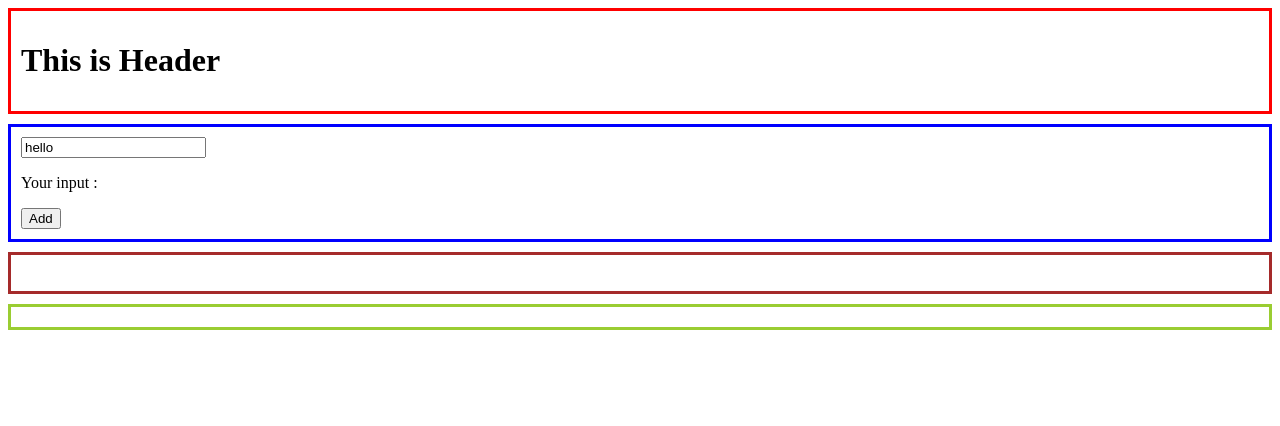
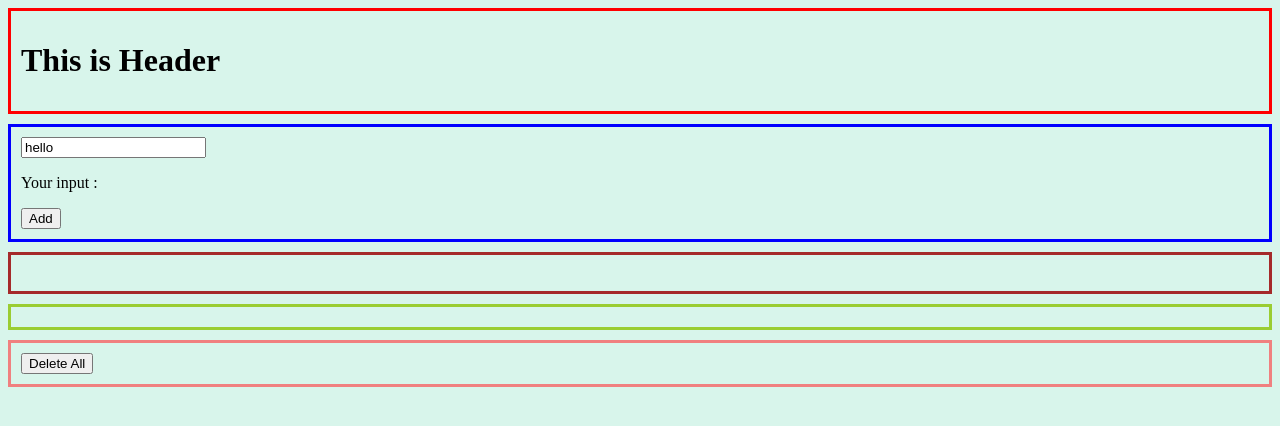
Before and after one commit to fukugit/todo-list-vue3, a Vue app: page / in a window 1280 px wide. Shown: the top 426 px of the page. Built offline with nearby package versions, Linux system fonts and the light colour scheme.

Commit message:
Add remove function

```diff
--- a/src/App.vue
+++ b/src/App.vue
@@ -5,7 +5,9 @@
   <!-- props -->
   <TodoSave :message="message"></TodoSave>
   <!-- props -->
-  <TodoList :message="message"></TodoList>
+  <TodoList :message="message" :allMessageRemovedFlag="allMessageRemovedFlag"></TodoList>
+  <!-- emit -->
+  <TodoRemove @all-message-removed="setAllMessageReemoved"></TodoRemove>
 
 
 </template>
@@ -15,12 +17,14 @@ import TodoHeader from "./components/TodoHeader.vue";
 import TodoInput from "./components/TodoInput.vue";
 import TodoSave from "./components/TodoSave.vue";
 import TodoList from "./components/TodoList.vue";
+import TodoRemove from "./components/TodoRemove.vue";
 
 
 export default {
   data() {
     return {
       message: "",
+      allMessageRemovedFlag: false,
     }
   },
   components: {
@@ -28,10 +32,15 @@ export default {
     TodoInput:TodoInput,
     TodoSave:TodoSave,
     TodoList:TodoList,
+    TodoRemove:TodoRemove,
   },
   methods: {
     setMessage(value) {
       this.message = value.value;
+      this.allMessageRemovedFlag = false;
+    },
+    setAllMessageReemoved() {
+      this.allMessageRemovedFlag = true;
     }
   }
 }
--- /dev/null
+++ b/src/assets/style/common.css
@@ -0,0 +1,3 @@
+body {
+  background-color: rgb(216, 245, 235);
+}
--- a/src/components/TodoList.vue
+++ b/src/components/TodoList.vue
@@ -3,7 +3,6 @@ import { ref } from 'vue';
 import { defineProps } from 'vue';
 import { computed } from 'vue';
 
-// let oldMessage = ref("aaa");
 let oldMessages = ref([]);
 
 const props = defineProps({
@@ -11,13 +10,25 @@ const props = defineProps({
     type: String,
     requirerd: true,
   },
+  allMessageRemovedFlag: {
+    type: Boolean,
+    default: false,
+    requirerd: false,
+  }
 });
 
-const displayNewMessage = computed(() => {
+let displayNewMessage = computed(() => {
   oldMessages = JSON.parse(localStorage.getItem('message'));
   return props.message;
 });
 
+const isDispay = computed(() => {
+  if (props.allMessageRemovedFlag == true)  {
+    oldMessages = JSON.parse(localStorage.getItem('message'));
+    return false;
+  }
+  return true;
+});
 
 </script>
 
@@ -27,15 +38,23 @@ const displayNewMessage = computed(() => {
     <ul class="red" v-if="displayNewMessage != ''">
       <li >Your latest input : {{ displayNewMessage }}</li>
     </ul>
-    <ul v-for="oldMessage in oldMessages" :key="oldMessage">
-      <li >{{ oldMessage }}</li>
-    </ul>
+    <div v-if="isDispay === true" class="li">
+      <ul v-for="oldMessage in oldMessages" :key="oldMessage">
+        <li >{{ oldMessage }}</li>
+      </ul>
+    </div>
+    <div v-else-if="isDispay === false" class="li">
+      <ul v-for="oldMessage in displayOldMessage" :key="oldMessage">
+        <li >{{ oldMessage }}</li>
+      </ul>
+    </div>
+
 
   </div>
 </template>
 
 <style scoped>
-  div {
+  .li {
     border: yellowgreen solid;
     padding: 10px;
     margin-bottom: 10px;
--- /dev/null
+++ b/src/components/TodoRemove.vue
@@ -0,0 +1,26 @@
+<script setup>
+import { defineEmits } from 'vue';
+
+const emit = defineEmits(['set-message']);
+
+const deleteTodoList = () => {
+  localStorage.removeItem("message");
+  emit('all-message-removed');
+};
+
+</script>
+
+<template>
+  <div>
+    <button @click="deleteTodoList">Delete All</button>
+  </div>
+</template>
+
+
+<style scoped>
+  div {
+    border: lightcoral solid;
+    padding: 10px;
+    margin-bottom: 10px;
+  }
+</style>
--- a/src/components/TodoSave.vue
+++ b/src/components/TodoSave.vue
@@ -2,12 +2,6 @@
 // import { ref } from 'vue';
 import { defineProps } from 'vue';
 import { computed } from 'vue';
-
-// const messages = ref([
-//   'タスクA',
-//   'タスクB',
-//   'タスクC',
-// ]);
 
 const props = defineProps({
   message:{
--- a/src/main.js
+++ b/src/main.js
@@ -1,10 +1,6 @@
 import { createApp } from 'vue'
 import App from './App.vue'
-// import LikeNumber from './components/LikeNumber.vue'
-
+import './assets/style/common.css'
 
 const app = createApp(App);
-
-// app.component("LikeNumber", LikeNumber); // global registration - can be used anywhere
-
 app.mount("#app");
```
Also changed, not shown: 7 other files (tests, documents, lock files or other folders).
